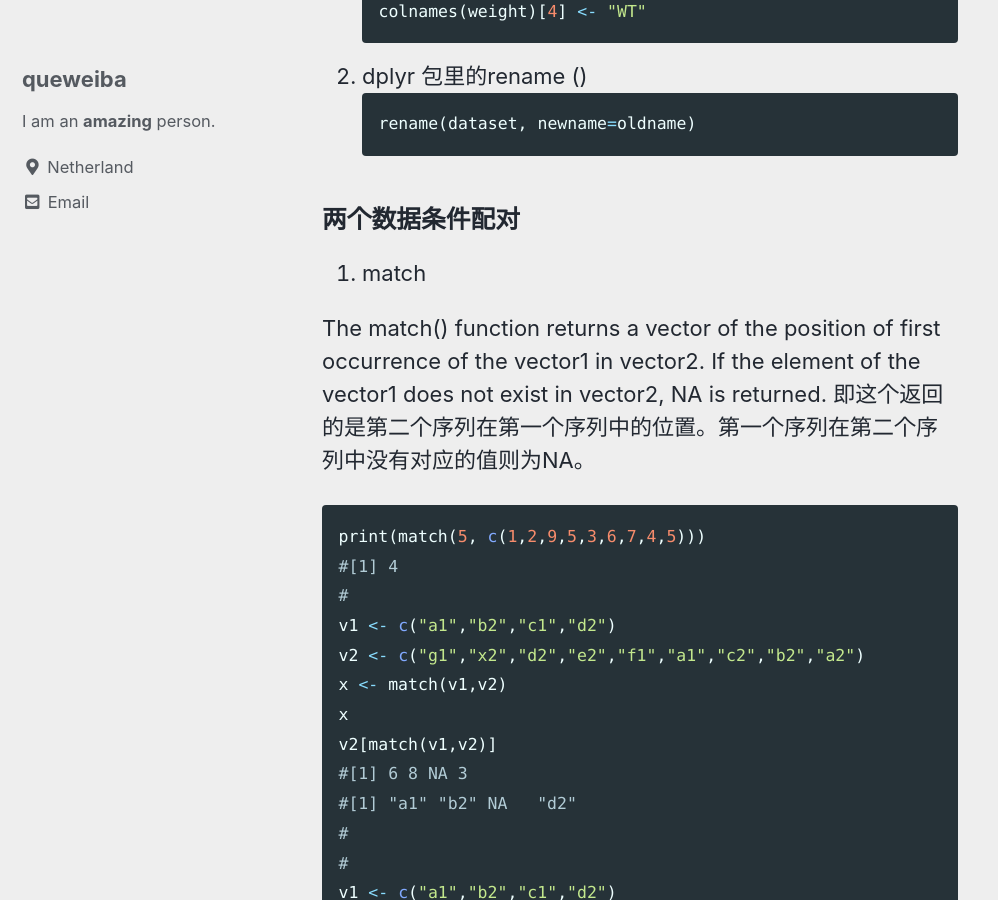
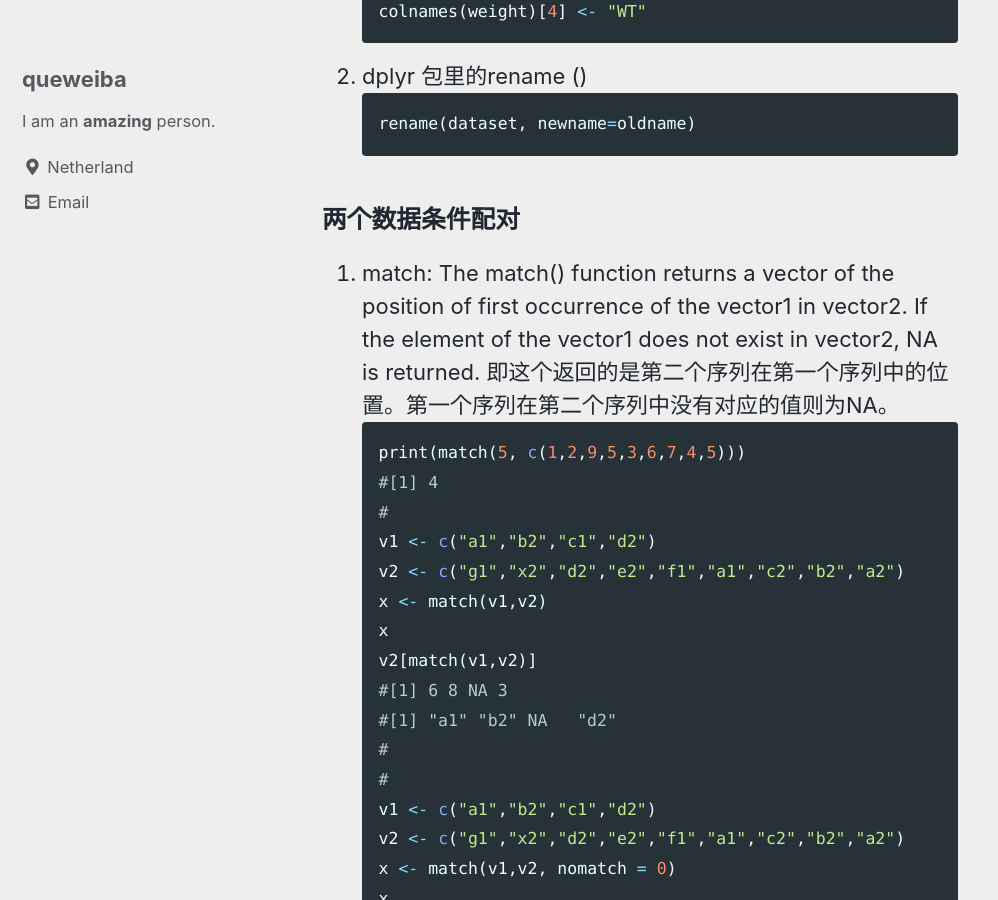
Before and after one commit to queweiba/que, a Jekyll site: the page built from _posts/21-01-02-R-basics.md, in a window 1280 px wide and 900 px high, scrolled down 6193 px. Shown: the whole window, without its empty margins (0-998 px from the left). Built offline with Jekyll 4.4.1, drawn with Linux system fonts in a browser that asks for light colours; cached includes are drawn as plain includes; some of the changed text lies outside the part shown.

````diff
--- a/_posts/21-01-02-R-basics.md
+++ b/_posts/21-01-02-R-basics.md
@@ -213,9 +213,7 @@ rename(dataset, newname=oldname)
 ```
 
 ### 两个数据条件配对
-1. match
-
-The match() function returns a vector of the position of first occurrence of the vector1 in vector2. If the element of the vector1 does not exist in vector2, NA is returned. 即这个返回的是第二个序列在第一个序列中的位置。第一个序列在第二个序列中没有对应的值则为NA。
+1. match: The match() function returns a vector of the position of first occurrence of the vector1 in vector2. If the element of the vector1 does not exist in vector2, NA is returned. 即这个返回的是第二个序列在第一个序列中的位置。第一个序列在第二个序列中没有对应的值则为NA。
 ```r
 print(match(5, c(1,2,9,5,3,6,7,4,5)))
 #[1] 4
@@ -245,6 +243,7 @@ x
 which(x == 5)
 #[1] 2
 ```
+
 3. %in% 这个返回的T or F, 没找打返回的是F，返回的是第一个序列中能否在第二个序列中找到
 ```r
 5 %in% c(1,2,9,5,3,6,7,4,5)
@@ -357,9 +356,7 @@ na.locf0(x)
 na.locf(x,fromLast = T)
 #[1] 1 1 1 3 6 6
 ```
-- tidyr 的 fill()
-
-Fills missing values in selected columns using the previous entry. This is useful in the common output format where values are not repeated, they're recorded each time they change.
+- tidyr 的 fill() : Fills missing values in selected columns using the previous entry. This is useful in the common output format where values are not repeated, they're recorded each time they change.
 ```r
 fill(data, ..., .direction = c("down", "up"))
 ```
````
